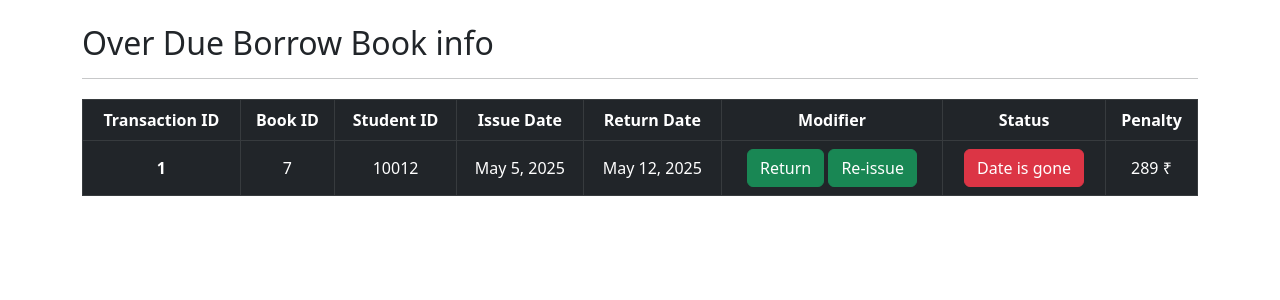
After one commit to YLlsh/LIbrary-Management-System, a Django app: page /over_due/ in a window 1280 px wide. The commit adds this page. Shown: the top 300 px of the page. Run offline with Django 5.2, Linux system fonts and the light colour scheme; a user stored in the database is signed in; data comes from the database, SQL or seed files in the repository; both versions use the stored data as it was after the commit.

Commit message:
add crud on students and books ,set drop down, add validation

```diff
--- a/borrow/models.py
+++ b/borrow/models.py
@@ -15,6 +15,7 @@ class Student(models.Model):
     branch = models.CharField(max_length=30)
     contect = models.CharField(max_length=10)
     email = models.EmailField(max_length=300 ,unique=True)
+    create_time = models.DateTimeField(auto_now_add=True)
 
     def __str__(self):
         return str(self.student_id)
--- /dev/null
+++ b/borrow/templates/borrow_list.html
@@ -0,0 +1,91 @@
+<!DOCTYPE html>
+<html lang="en">
+  <head>
+    <meta charset="UTF-8" />
+    <meta name="viewport" content="width=device-width, initial-scale=1.0" />
+    <link
+      href="https://cdn.jsdelivr.net/npm/bootstrap@5.3.0/dist/css/bootstrap.min.css"
+      rel="stylesheet"
+    />
+    <style>
+
+      table {
+        margin: 20px auto;
+        width: 80%;
+      }
+
+      th,
+      td {
+        text-align: center;
+        vertical-align: middle;
+      }
+
+
+      thead {
+        background-color: #343a40;
+        color: #fff;
+      }
+
+
+      tbody tr:hover {
+        background-color: #495057;
+        cursor: pointer;
+      }
+       a {
+        text-decoration: none;
+        color: white;
+      }
+    </style>
+    <title>Document</title>
+  </head>
+  <body>
+
+  <div class="container mt-4">
+    <div class="table-responsive">
+      <h2>
+       Over Due Borrow Book info
+        <hr />
+      </h2>
+      <table class="table table-dark table-bordered">
+        <thead>
+          <tr>
+            <th scope="col">Transaction ID</th>
+            <th scope="col">Book ID</th>
+            <th scope="col">Student ID</th>
+            <th scope="col">Issue Date</th>
+            <th scope="col">Return Date</th>
+            <th scope="col">Modifier</th>
+            <th scope="col">Status</th>
+            <th scope="col">Penalty</th>
+          </tr>
+        </thead>
+        <tbody>
+          {% for borrow in borrows %}
+          <tr>
+            <th scope="row">{{ forloop.counter }}</th>
+            <td>
+            <a href="{% url 'book' borrow.book_id.id %}">{{ borrow.book_id }}</a>
+            </td>
+            <td>
+              <a href="{% url 'student' borrow.student_id %}">{{ borrow.student_id }}</a>
+            </td>
+            <td>{{ borrow.issue_date }}</td>
+            <td>{{ borrow.return_date }}</td>
+            <td>
+              <a href="/delete/{{ borrow.id }}/" class="btn btn-success">Return</a>
+              <a href="/re_issue/{{ borrow.id }}/" class="btn btn-success">Re-issue</a>
+            </td>
+            <td>
+              {% if borrow.return_date < today %} <a class="btn btn-danger">Date is gone</a>
+                {% endif %}
+            </td>
+            <td>
+              {% if borrow.return_date < today %} {{borrow.calculate_penalty}} &#8377; {%endif%} </td>
+          </tr>
+          {% endfor %}
+        </tbody>
+      </table>
+    </div>
+  </div>
+  </body>
+</html>
--- a/borrow/templates/home.html
+++ b/borrow/templates/home.html
@@ -167,6 +167,10 @@
         margin: 5px 0;
         color: #16a085;
       }
+
+      a {
+        text-decoration: none;
+      }
     </style>
   </head>
 
@@ -183,7 +187,7 @@
     <!-- SIDEBAR -->
     <div class="sidebar">
       <div class="box">Borrow Books<br />{{ borrow_books }}</div>
-      <div class="box">Overdue Books<br />{{ d }}</div>
+      <a href="{% url 'over_due' %}"><div class="box">Overdue Books<br />{{ d }}</div></a>
       <div class="box">Total Books<br />{{ count_book }}</div>
       <div class="box">Students<br />{{ student_count }}</div>
     </div>
--- a/borrow/views.py
+++ b/borrow/views.py
@@ -46,6 +46,7 @@ def home(request):
     count2 = Student.objects.aggregate(
         student_count=Count('student_id', filter=Q(student_id__isnull=False))
     )
+
     student_count = count2['student_count']
 
     count3 = book.objects.aggregate(
@@ -55,7 +56,9 @@ def home(request):
     count_book = count3['count_book']
 
     dates = borrow_book.objects.all()
+
     today = date.today()
+
     d = 0
     for r_date in dates:
         if r_date.return_date < today:
@@ -96,10 +99,12 @@ def borrow(request):
 
         return redirect('borrow')
 
+    books = book.objects.all()
+    students = Student.objects.all()
     obj1 = borrow_book.objects.all()
     today = date.today()
 
-    return render(request, "borrow.html", {'borrows': obj1, 'today': today})
+    return render(request, "borrow.html", {'borrows': obj1, 'today': today,"books":books, "students":students})
 
 
 @login_required(login_url="login")
@@ -150,31 +155,124 @@ def add_book(request):
 
     return render(request, "add_book.html", {'books': obj2})
 
+@login_required(login_url="login")
+def edit_book(request,id):
+    obj2 = book.objects.all()
+    book_obj = book.objects.get(id=id)
+
+    if request.method == "POST":
+        book_name = request.POST.get('book_name')
+        available = request.POST.get('available')
+
+        book_obj.book_name = book_name
+        book_obj.available = available
+        book_obj.save()
+
+        book.objects.create(book_name=book_name, available=available)
+
+    return render(request, "add_book.html", {'book_obj': book_obj,"isedit":True,'books': obj2})
+
+@login_required(login_url="login")
+def remove_book(request,id):
+    book_obj = book.objects.get(id=id)
+    book_obj.delete()
+
+    return redirect("add_book")
+
+
+
+import random
+import string
+def generate_studentId():
+    length = 6
+    studentId_str = ''.join(random.choices(string.digits, k=length))
+    studentId = int(studentId_str)
+    if Student.objects.filter(student_id = studentId).exists():
+        return generate_studentId
+    else:
+        return studentId
+
+
+
+
 
 @login_required(login_url="login")
 def add_student(request):
     if request.method == "POST":
-        student_id = request.POST.get("student_id")
         name = request.POST.get("name")
         branch = request.POST.get("branch")
         contect = request.POST.get("contect")
         email = request.POST.get("email")
 
+        if Student.objects.filter(email=email).exists():
+            messages.error(request,"Email is already taken")
+            return redirect("add_student")
+
+        if Student.objects.filter(contect=contect).exists():
+            messages.error(request,"Contact number is already taken")
+            return redirect("add_student")
+
         Student.objects.create(
-            student_id=student_id,
+            student_id=generate_studentId(),
             name=name,
             branch=branch,
             contect=contect,
             email=email
         )
         return redirect("add_student")
-    return render(request, "add_student.html")
+    obj1 = Student.objects.all().order_by('-create_time')
+    context = {'students': obj1}
+
+    return render(request, "add_student.html", context)
+
+
+@login_required(login_url="login")
+def edit_student(request,id):
+    student_obj = Student.objects.get(student_id = id)
+    if request.method == "POST":
+        name = request.POST.get("name")
+        branch = request.POST.get("branch")
+        contect = request.POST.get("contect")
+        email = request.POST.get("email")
+
+        if Student.objects.filter(email=email).exclude(student_id=id).exists():
+            messages.error(request,"Email is already taken")
+            return redirect("add_student")
+
+        if Student.objects.filter(contect=contect).exclude(student_id=id).exists():
+            messages.error(request,"Contact number is already taken")
+            return redirect("add_student")
+
+
+        student_obj.name=name
+        student_obj.branch=branch
+        student_obj.contect=contect
+        student_obj.email=email
+        student_obj.save()
+
+        messages.error(request,"Student Edit Successfully")
+
+        return redirect("add_student")
+
+    obj1 = Student.objects.all().order_by('-create_time')
+    context = {'students': obj1,'student_obj':student_obj,"isedit":True}
+
+    return render(request, "add_student.html", context)
+
+
+@login_required(login_url="login")
+def remove_student(request,id):
+    student_obj = Student.objects.get(student_id=id)
+    student_obj.delete()
+
+    messages.error(request,"Student is deleted successfully")
+
+    return redirect("add_student")
 
 
 @login_required(login_url="login")
 def student(request, id):
 
-    id = id
     obj = Student.objects.get(student_id=id)
 
     obj1 = history.objects.filter(student_id=id)
@@ -193,6 +291,14 @@ def b(request, id):
     context = {'book': obj}
 
     return render(request, "book.html", context)
+
+
+@login_required(login_url="login")
+def over_due(request):
+    today = date.today()
+    books = borrow_book.objects.filter(return_date__lte = today)
+
+    return render(request, 'borrow_list.html',{"borrows":books,"today":today})
 
 
 @csrf_exempt
--- a/l/urls.py
+++ b/l/urls.py
@@ -24,14 +24,24 @@ urlpatterns = [
     path('',home, name='home' ),
     path('login/', log, name='login'),
     path('log_out', log_out, name='log_out'),
-    path('book/<id>/', b, name='b'),
+    path('book/<id>/', b, name='book'),
     path('student/<id>/', student, name='student'),
+
     path('add_student/', add_student, name='add_student'),
+    path('edit_student/<int:id>/', edit_student, name='edit_student'),
+    path('remove_student/<int:id>/', remove_student, name='remove_student'),
+
     path('add_book/', add_book, name='add_book'),
+    path('edit_book/<int:id>/', edit_book, name='edit_book'),
+    path('remove_book/<int:id>/', remove_book, name='remove_book'),
+
     path('delete/<id>/', return_book, name='delete_item'),
     path('re_issue/<id>/', re_issue, name='re_issue'),
     path('student_info/',student_info, name='student_info'),
+
     path('borrow/',borrow, name='borrow' ),
+    path('over_due/',over_due, name='over_due' ),
+
     path('chat_bot/',chat_bot, name='chat_bot' ),
     path('admin/', admin.site.urls),
 ]
```
Also changed, not shown: borrow/templates/add_book.html (+13 -19 lines), borrow/templates/add_student.html (+63 -10 lines), borrow/templates/borrow.html (+27 -52 lines), borrow/to_learn.py (added, +14 -0 lines), borrow/migrations/0003_student_create_time_alter_book_available.py (added), db.sqlite3.
